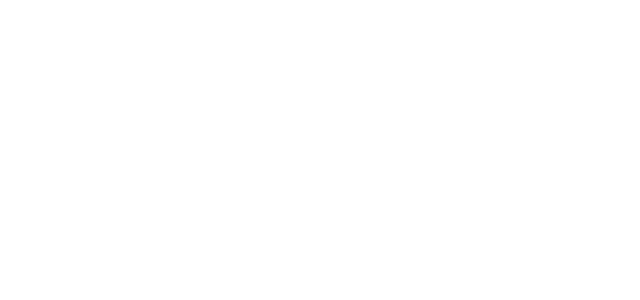
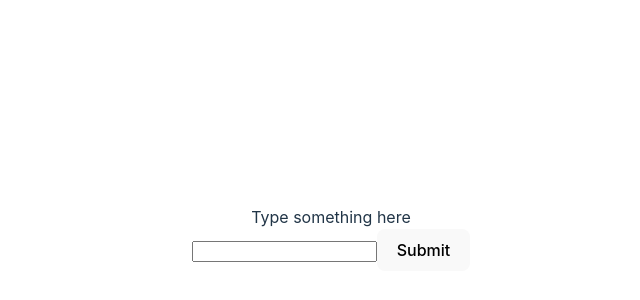
Before and after one commit to Hikari7/Interview-Questions-for-React-Developers, a React (Vite) app: page / in a window 1280 px wide. Shown: the part 154-454 px from the top of the page, without its empty margins (309-949 px from the left). Built offline with nearby package versions, Linux system fonts and the light colour scheme.

Commit message:
done challenge-a

```diff
--- a/package.json
+++ b/package.json
@@ -10,7 +10,8 @@
   },
   "dependencies": {
     "react": "^18.2.0",
-    "react-dom": "^18.2.0"
+    "react-dom": "^18.2.0",
+    "uuid": "^9.0.0"
   },
   "devDependencies": {
     "@types/react": "^18.0.24",
--- a/src/App.jsx
+++ b/src/App.jsx
@@ -1,7 +1,12 @@
 import "./App.css";
+import ChallengeA from "./components_A/ChallengeA";
 
 function App() {
-  return <></>;
+  return (
+    <>
+      <ChallengeA />
+    </>
+  );
 }
 
 export default App;
--- /dev/null
+++ b/src/components_A/ChallengeA.jsx
@@ -0,0 +1,36 @@
+import React, { useState } from "react";
+import ListItems from "./ListItems";
+
+function ChallengeA() {
+  const [value, setValue] = useState("");
+  const [list, setList] = useState([]);
+
+  const handleSubmit = (e) => {
+    e.preventDefault();
+    value;
+    setValue("");
+    setList([...list, value]);
+  };
+
+  return (
+    <>
+      <form onSubmit={handleSubmit}>
+        <label>Type something here</label>
+        <br />
+        <input
+          type="text"
+          value={value}
+          onChange={(e) => setValue(e.target.value)}
+        />
+        <button type="submit">Submit</button>
+      </form>
+      <ul style={{ textAlign: "left" }}>
+        {list.map((item) => (
+          <ListItems item={item} list={list} setList={setList} />
+        ))}
+      </ul>
+    </>
+  );
+}
+
+export default ChallengeA;
--- /dev/null
+++ b/src/components_A/ListItems.jsx
@@ -0,0 +1,30 @@
+import React from "react";
+import { v4 as uuidv4 } from "uuid";
+
+const ListItems = ({ item, list, setList }) => {
+  const pink = "#e65e92";
+
+  const deleteFunction = (index) => {
+    console.log(index);
+    const newList = [...list];
+
+    newList.splice(index, 1);
+    setList(newList);
+  };
+
+  return (
+    <>
+      <li key={uuidv4()}>
+        {item}
+        <button
+          style={{ color: pink, cursor: "pointer" }}
+          onClick={() => deleteFunction(uuidv4())}
+        >
+          delete
+        </button>
+      </li>
+    </>
+  );
+};
+
+export default ListItems;
```
Also changed, not shown: 2 other files (tests, documents, lock files or other folders).
